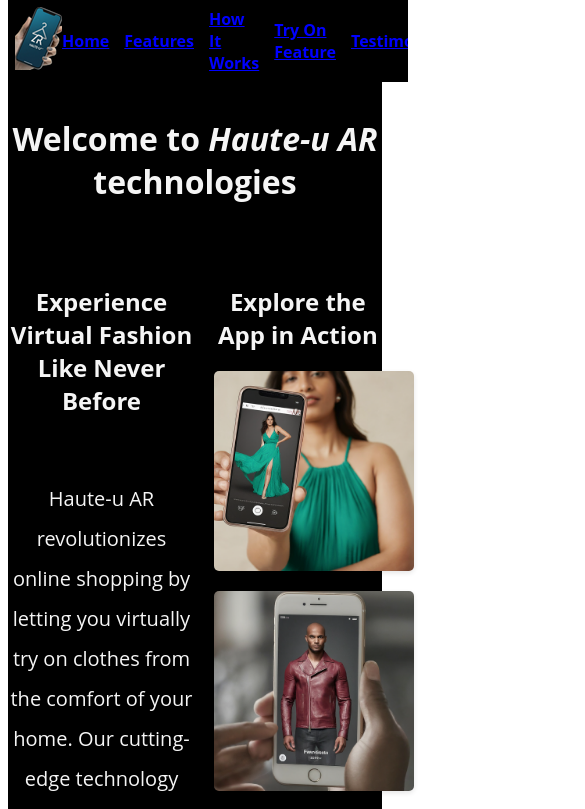
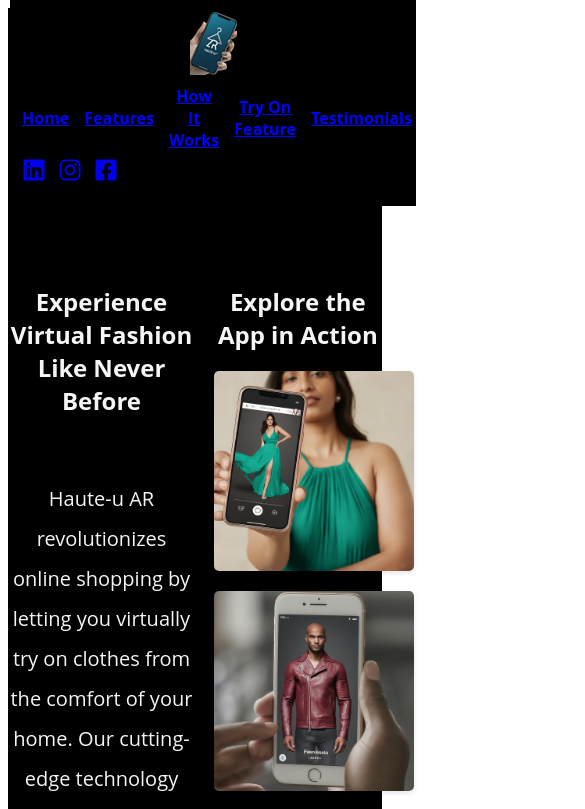
Before and after one commit to karthik-mohan/haute-u-ar, a React (Create React App) app: page / in a window 390 px wide. Shown: the top 809 px of the page, 585 px wide, since content can reach past the window. Built offline with nearby package versions, Linux system fonts and the light colour scheme.

Commit message:
Add files via upload

```diff
--- a/src/components/ContactUs.js
+++ b/src/components/ContactUs.js
@@ -1,4 +1,4 @@
-import { FaEnvelope, FaPhone, FaAddressCard } from 'react-icons/fa';
+import { FaEnvelope, FaPhone, FaAddressCard, FaLocationArrow } from 'react-icons/fa';
 import React, { useState } from 'react';
 
 function ContactUs() {
@@ -28,15 +28,15 @@
       <h2 style={{textAlign: "center"}}>Contact Us</h2>
       <div style={{ display: 'flex', alignItems: 'flex-start', fontSize: '1.2rem', left: "10px"}}>
           <div style={{ flex: 1 }}>
-          <div style={{ fontSize: '1.2rem', textAlign: 'left'}}></div>
+          <div style={{ fontSize: '1.2rem', textAlign: 'center', marginLeft: 'auto'}}>
       <h2 style={{textAlign: "center"}}> Our Address</h2>
-     <h3> <FaAddressCard/><p>205-50 Lonsdale Ave, Office #2078</p></h3>
-      <h3><p>North Vancouver, BC, V7M 2E6, Canada</p></h3>
-     <h3> <FaPhone /> <p>Phone: +1 (778) 907-5100</p></h3>
-     <h3><FaEnvelope />   <p>Email: info@closet-ar.com</p></h3>
+     <h4> <FaAddressCard/>205-50 Lonsdale Ave, Office #2078</h4>
+      <h4><FaLocationArrow />North Vancouver, BC, V7M 2E6, Canada</h4>
+     <h4> <FaPhone /> Phone: +1 (778) 907-5100</h4>
+     <h4><FaEnvelope />   Email: info@closet-ar.com</h4>
       </div>
-
-      <div style={{ flex: 1 }}>
+      </div>
+      <div style={{ flex: 1, textAlign: 'center' }}>
 
       <br />
       <br />
--- a/src/components/Header.css
+++ b/src/components/Header.css
@@ -1,33 +1,36 @@
 /* Header.css */
 .header {
     display: flex;
-    justifyContent: space-between;
-    alignItems: center;
-    padding: 7px;
-    backgroundColor: black;
+    justify-content: space-between;
+    align-items: center;
+    padding: 10px;
+    background-color: black;
     color: white;
     position: fixed;
     top: 0;
-    background-color: black;
-    padding: 0;
-    margin: 0;
-    zIndex: 10;
-    width: 99%; /* Ensure full width */
-    overflow-x: hidden;
-}
+    left: 10px; /* Ensure header starts at the left edge */
+    right: 10px; /* Ensure header extends to the right edge */
+    z-index: 10;
 
-/* Adjustments for tablets */
-@media (max-width: 768px) {
+    overflow-x: hidden; /* Prevent horizontal overflow */
+  }
+
+  @media (max-width: 768px) {
     .header {
-        flexDirection: 'column'; /* Stack items vertically */
-        padding: 7px; /*Adjust padding */
+      flex-direction: column;
+      padding: 10px;
+      align-items: flex-start; /* Align items to the start to prevent overflow */
     }
-}
 
-/* Adjustments for mobile */
-@media (max-width: 480px) {
+    .header > * {
+      width: 100%; /* Ensure all child elements take up 100% of the header's width */
+      text-align: center; /* Optional: Center-align text */
+      margin-bottom: 5px; /* Add space between elements when stacked */
+    }
+  }
+
+  @media (max-width: 480px) {
     .header {
-        flexDirection: 'column'; /* Keep items stacked */
-        /*padding: 12px; Adjust padding */
+      padding: 12px;
     }
-}
+  }
--- a/src/components/HowItWorks.js
+++ b/src/components/HowItWorks.js
@@ -5,7 +5,7 @@
   return (
     <div id="how-it-works" className="text-center py-10 bg-white text-black " style={{marginTop:"100px"}}>
       <h1 className="text-2xl font-bold" style={{textAlign: 'center'}}>How It Works</h1>
-      <p className="mt-4" style={{fontSize: '1.375rem', textAlign: 'left'}}>Just upload your photo, choose your favorite dress, and see how it looks on you!</p>
+      <p className="mt-4" style={{fontSize: '1.375rem', textAlign: 'center'}}>Just upload your photo, choose your favorite dress, and see how it looks on you!</p>
       <img src= {img_src} alt="App Screenshot"  style={{ maxWidth: '80%' , margin: '50px', height: '120%', alignContent: 'center', alignItems: 'center'}}  />
     </div>
   );
--- a/src/components/Testimonial.css
+++ b/src/components/Testimonial.css
@@ -1,12 +1,38 @@
 /* Testimonials Container */
+
+  /* Ensure the testimonial box is centered within the carousel */
+.testimonial-box {
+  margin: 20px auto; /* Center horizontally */
+  text-align: center;
+}
+.carousel .carousel-slider {
+  display: flex;
+  justify-content: center;
+}
+
 .testimonials-container {
-    display: flex;
-    flex-direction: column;
-    align-items: center;
-    justify-content: center;
-    margin-left: auto;
-    padding: 20px;
-  }
+  width: 100%; /* Ensures container takes full width */
+  max-width: 400px; /* Or whatever max width you prefer */
+  margin: 0 auto; /* Center the container */
+}
+
+
+/* Additional style to ensure carousel centering */
+.carousel .slide {
+  display: flex;
+  justify-content: center;
+  align-items: center;
+}
+
+/* Center carousel container */
+.testimonials-container {
+  display: flex;
+  flex-direction: column;
+  justify-content: center;
+  align-items: center; /* Add this line to center the children */
+  padding: 20px;
+}
+
 
   /* Individual Testimonial Box */
   .testimonial-box {
--- a/src/components/Testimonials.js
+++ b/src/components/Testimonials.js
@@ -5,24 +5,25 @@
 //import './Testimonials.css'; // Create your own CSS file for styling
 import './Testimonial.css';
 
+const img_src = process.env.PUBLIC_URL + '/testimonial'
 const testimonialsData = [
     {
-        content: "It's freeing to be able to catch up on customized news and not be distracted by a social media element on the same site.",
-        name: 'Shirley Fultz',
-        title: 'Designer',
-        company: 'ABC Design Studio',
+        content: "It's exiting to devlope a virtual try on app and contribute to fashion industry and Reducing returns also means reducing the carbon footprint associated with logistics and packaging, aligning with our commitment to sustainability.",
+        name: 'Sulo',
+        title: 'CTO',
+        company: 'Haute-U AR',
     },
     {
-        content: "It's freeing to be able to catch up on customized news and not be distracted by a social media element on the same site.",
-        name: 'Shirley Fultz',
-        title: 'Designer',
-        company: 'ABC Design Studio',
+        content: "The interactive and engaging nature of virtual try-on enhances the shopping experience, increasing customer satisfaction, and fostering loyalty. Customers can experiment with different styles, leading to confident purchase decisions and a deeper connection with our brand.",
+        name: 'Kabir',
+        title: 'CMO',
+        company: 'Haute-U AR',
     },
     {
-        content: "It's freeing to be able to catch up on customized news and not be distracted by a social media element on the same site.",
-        name: 'Shirley Fultz',
-        title: 'Designer',
-        company: 'ABC Design Studio',
+        content: "I am exicited on this concept and trying their MVP for the it provides a seemless experience how I look in differnt tress without stepping out.",
+        name: 'Dr Asif',
+        title: 'CEO',
+        company: 'Abili Tech',
     },
     {
         content: "It's freeing to be able to catch up on customized news and not be distracted by a social media element on the same site.",
@@ -50,7 +51,8 @@
                     <div key={index} className="testimonial-box" style={{textAlign: "center", alignContent: "center"}}>
                         <p className="testimonial-content">"{testimonial.content}"</p>
                         <div className="testimonial-info">
-                            <img src={`/images/${testimonial.name.toLowerCase()}.png`} alt={testimonial.name} />
+
+                            <img src={`${img_src}/${testimonial.name.toLowerCase()}.png`} alt={testimonial.name} />
                             <div className="person-details">
                                 <h3>{testimonial.name}</h3>
                                 <p>{testimonial.title} at {testimonial.company}</p>
--- a/src/components/TryOnFeatureDetails.js
+++ b/src/components/TryOnFeatureDetails.js
@@ -2,7 +2,7 @@
 
 function TryOnFeatureDetails() {
   const [selectedImage, setSelectedImage] = useState(null);
-  const img_src1 = process.env.PUBLIC_URL + '/img1.png'
+  const img_src1 = process.env.PUBLIC_URL + '/features5.png'
   const handleImageChange = (event) => {
     if (event.target.files && event.target.files[0]) {
       setSelectedImage(URL.createObjectURL(event.target.files[0]));
@@ -11,16 +11,16 @@
 
   return (
     <div id = "try-on-feature" className="py-10 bg-white text-center" style={{marginTop:"100px"}}>
-      <h2 className="text-2xl font-bold" style={{textAlign: 'center'}}>Try On Your Favorite Dress</h2>
-      <p className="mt-4">Upload your photo to try on dresses virtually.</p>
-      <input type="file" onChange={handleImageChange} className="mt-4" />
+      <h1 className="text-2xl font-bold" style={{textAlign: 'center'}}>Try On Your Favorite Dress</h1>
+      <h3 className="mt-4" style={{textAlign: "center"}}>Upload your photo to try on dresses virtually.</h3>
+      <input type="file" onChange={handleImageChange} className="mt-4" alignSelf="center" />
       {selectedImage && (
-        <div className="mt-4">
+        <div className="mt-4"style={{textAlign: "center"}}>
           <p>Preview:</p>
           <img src={selectedImage} alt="Preview" className="mx-auto" style={{ height: '200px' }} />
         </div>
       )}
-      <img src={img_src1} alt="Selected Dress" className="mx-auto" style={{ height: '200px' , alignSelf:'end'}}  />
+      <img src={img_src1} alt="Selected Dress" className="mx-auto" style={{ height: '200px' , marginLeft: '40%'}}  />
     </div>
   );
 }
--- a/src/components/UserGallery.js
+++ b/src/components/UserGallery.js
@@ -8,28 +8,46 @@
 const dressImages = [
   {
     original: process.env.PUBLIC_URL + '/texture1.png',
+    thumbnail: process.env.PUBLIC_URL + '/texture1.png',
+  },
+  {
+    original: process.env.PUBLIC_URL + '/texture2.png',
+    thumbnail: process.env.PUBLIC_URL + '/texture2.png',
+  },
+  {
+    original: process.env.PUBLIC_URL + '/texture3.png',
+    thumbnail: process.env.PUBLIC_URL + '/texture3.png',
+  },
+  {
+    original: process.env.PUBLIC_URL + '/Dress1.png',
     thumbnail: process.env.PUBLIC_URL + '/Dress1.png',
   },
   {
-    original: process.env.PUBLIC_URL + '/texture2.png',
+    original: process.env.PUBLIC_URL + '/Dress2.png',
     thumbnail: process.env.PUBLIC_URL + '/Dress2.png',
   },
+
   {
-    original: process.env.PUBLIC_URL + '/texture3.png',
-    thumbnail: process.env.PUBLIC_URL + '/Dress3.png',
-  },
-  {
-    original: process.env.PUBLIC_URL + '/texture4.png',
+    original: process.env.PUBLIC_URL + '/Dress4.png',
     thumbnail: process.env.PUBLIC_URL + '/Dress4.png',
   },
   {
-    original: process.env.PUBLIC_URL + '/Dress5.png',
-    thumbnail: process.env.PUBLIC_URL + '/Dress5.png',
+    original: process.env.PUBLIC_URL + '/features6.png',
+    thumbnail: process.env.PUBLIC_URL + '/features6.png',
   },
   {
-    original: process.env.PUBLIC_URL + '/img2.png',
-    thumbnail: process.env.PUBLIC_URL + '/img2.png',
-  },// Add more dress image paths here
+    original: process.env.PUBLIC_URL + '/features7.png',
+    thumbnail: process.env.PUBLIC_URL + '/features7.png',
+  },
+  {
+    original: process.env.PUBLIC_URL + '/features31.png',
+    thumbnail: process.env.PUBLIC_URL + '/features31.png',
+  },
+  {
+    original: process.env.PUBLIC_URL + '/features51.png',
+    thumbnail: process.env.PUBLIC_URL + '/features51.png',
+  },
+  // Add more dress image paths here
 ];
 
 const UserGallery = () => {
```
